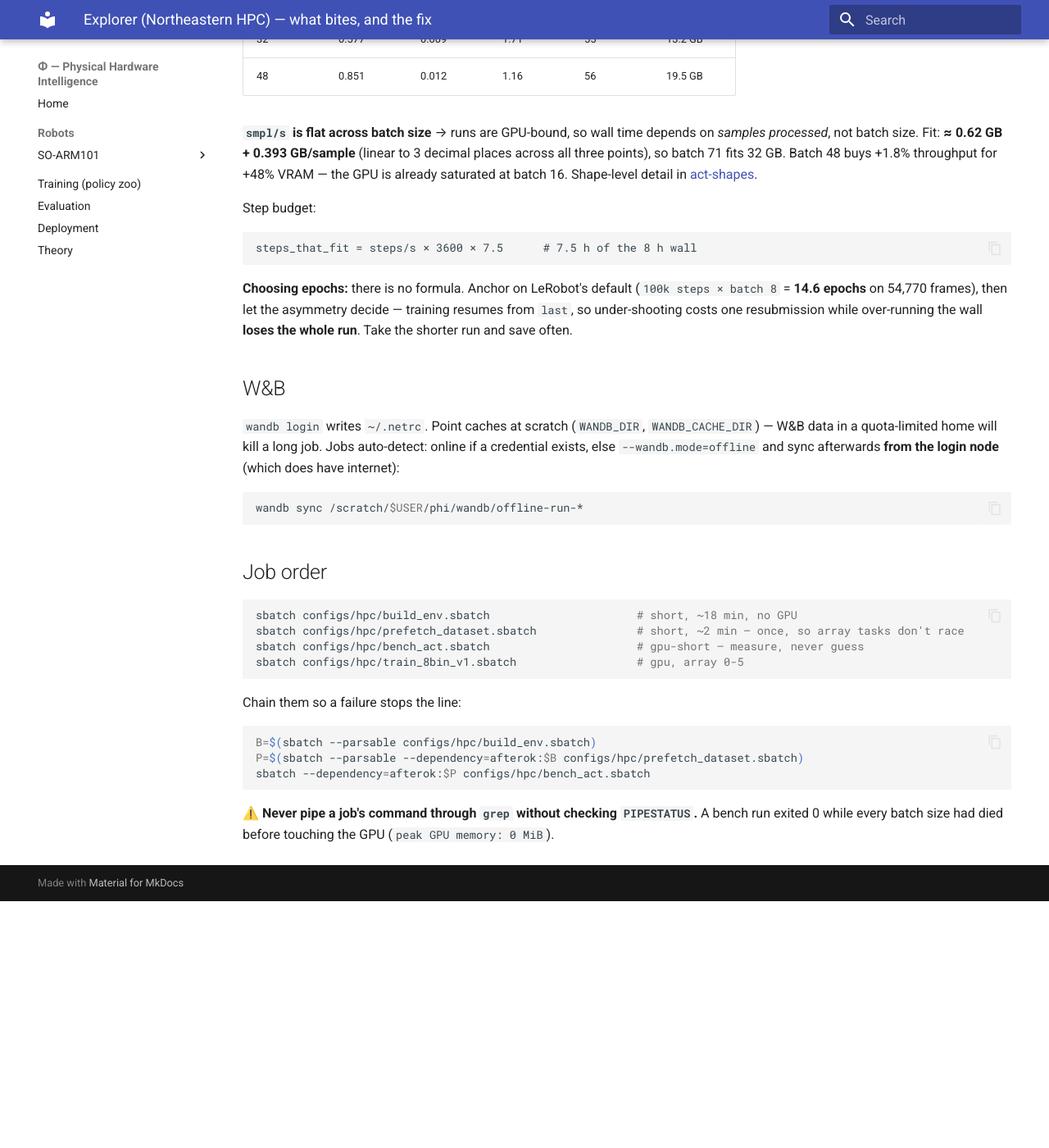
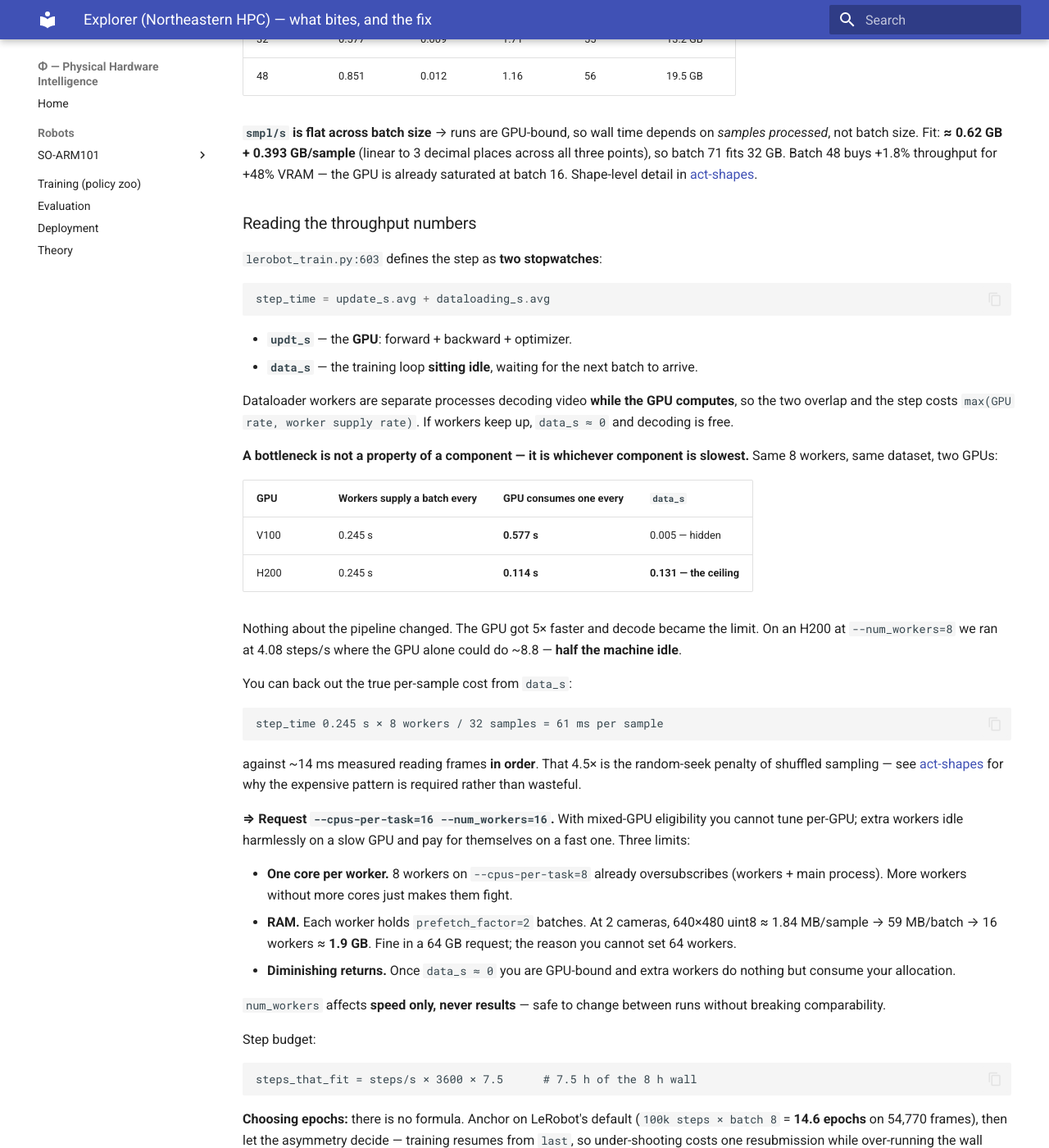
Before and after one commit to physical-hardware-intelligence/phi, an MkDocs documentation site: the page built from docs/hpc/explorer.md, in a window 1280 px wide and 1400 px high, scrolled down 2684 px. Shown: the whole window at 82% size. Built offline with MkDocs 1.6.1 and Material for MkDocs 9.7.7, drawn with Linux system fonts in a browser that asks for light colours; before the commit the page ends 3783 px from its top, so only the background shows below that.

Commit message:
docs: what a training sample is, and how to read updt_s / data_s
Two pieces of knowledge that kept coming up, filed where each belongs rather
than duplicated.

act-shapes gains "What one training sample is":
- a sample is ONE FRAME, not an episode. batch 32 = 32 timesteps, typically from
  32 different episodes at unrelated moments. The dataset is a flat table of
  54,770 rows, not a list of 89 episodes.
- an epoch is one pass over frames (epochs = samples / num_frames), so
  34,000 steps x 32 / 54,770 = 19.9.
- the log's `ep:` field is NOT an episode count. It is derived as
  samples / (num_frames / num_episodes), i.e. "episodes' worth of frames".
  At epch 0.58 you have seen 58% of every episode, not 52 whole ones.
- why shuffled sampling costs ~61 ms/sample against ~14 ms read in order: each
  sample is an independent AV1 keyframe seek. Reading sequentially would be 4.5x
  cheaper and would ruin training, since 32 consecutive frames are one redundant
  gradient wearing a batch's costume. The expensive pattern is the price of a
  diverse gradient.

explorer.md gains "Reading the throughput numbers":
- updt_s is the GPU; data_s is the loop sitting idle waiting for a batch. Workers
  decode while the GPU computes, so a step costs max(GPU rate, supply rate).
- a bottleneck is not a property of a component, it is whichever is slowest.
  Same 8 workers and the same dataset: data_s 0.005 on a V100 (0.577 s step),
  0.131 on an H200 (0.114 s step). Nothing changed but GPU speed.
- back-calculating per-sample cost from data_s, and the three ceilings on adding
  workers: one core each, prefetch RAM, and diminishing returns once data_s ~ 0.
- recommends --cpus-per-task=16 --num_workers=16 for the next batch, and notes
  num_workers affects speed only so it never breaks comparability.

Experiment write-up records the live findings: the H200 worker shortfall (left
alone, since those runs finish in 2.3 h of an 8 h wall), the QOS cap of 4
concurrent jobs per user, and ~7 min startup from three cold torch imports in
_preflight.sh. Config table no longer claims 8 workers is universally right.

Co-Authored-By: Claude Opus 5 <noreply@anthropic.com>

````diff
--- a/docs/hpc/explorer.md
+++ b/docs/hpc/explorer.md
@@ -92,6 +92,44 @@ V100-SXM2-32GB · 2 cameras @ 640×480 · chunk 100 · `num_workers=8` · pyav:
 
 **`smpl/s` is flat across batch size** → runs are GPU-bound, so wall time depends on *samples processed*, not batch size. Fit: **≈ 0.62 GB + 0.393 GB/sample** (linear to 3 decimal places across all three points), so batch 71 fits 32 GB. Batch 48 buys +1.8% throughput for +48% VRAM — the GPU is already saturated at batch 16. Shape-level detail in [act-shapes](../theory/act-shapes.md).
 
+### Reading the throughput numbers
+
+`lerobot_train.py:603` defines the step as **two stopwatches**:
+
+```python
+step_time = update_s.avg + dataloading_s.avg
+```
+
+- **`updt_s`** — the **GPU**: forward + backward + optimizer.
+- **`data_s`** — the training loop **sitting idle**, waiting for the next batch to arrive.
+
+Dataloader workers are separate processes decoding video **while the GPU computes**, so the two overlap and the step costs `max(GPU rate, worker supply rate)`. If workers keep up, `data_s ≈ 0` and decoding is free.
+
+**A bottleneck is not a property of a component — it is whichever component is slowest.** Same 8 workers, same dataset, two GPUs:
+
+| GPU | Workers supply a batch every | GPU consumes one every | `data_s` |
+|---|---|---|---|
+| V100 | 0.245 s | **0.577 s** | 0.005 — hidden |
+| H200 | 0.245 s | **0.114 s** | **0.131 — the ceiling** |
+
+Nothing about the pipeline changed. The GPU got 5× faster and decode became the limit. On an H200 at `--num_workers=8` we ran at 4.08 steps/s where the GPU alone could do ~8.8 — **half the machine idle**.
+
+You can back out the true per-sample cost from `data_s`:
+
+```
+step_time 0.245 s × 8 workers / 32 samples = 61 ms per sample
+```
+
+against ~14 ms measured reading frames **in order**. That 4.5× is the random-seek penalty of shuffled sampling — see [act-shapes](../theory/act-shapes.md#what-one-training-sample-is) for why the expensive pattern is required rather than wasteful.
+
+**⇒ Request `--cpus-per-task=16 --num_workers=16`.** With mixed-GPU eligibility you cannot tune per-GPU; extra workers idle harmlessly on a slow GPU and pay for themselves on a fast one. Three limits:
+
+- **One core per worker.** 8 workers on `--cpus-per-task=8` already oversubscribes (workers + main process). More workers without more cores just makes them fight.
+- **RAM.** Each worker holds `prefetch_factor=2` batches. At 2 cameras, 640×480 uint8 ≈ 1.84 MB/sample → 59 MB/batch → 16 workers ≈ **1.9 GB**. Fine in a 64 GB request; the reason you cannot set 64 workers.
+- **Diminishing returns.** Once `data_s ≈ 0` you are GPU-bound and extra workers do nothing but consume your allocation.
+
+`num_workers` affects **speed only, never results** — safe to change between runs without breaking comparability.
+
 Step budget:
 
 ```
````
Also changed, not shown: docs/theory/act-shapes.md (+19 -0 lines), experiments/2026-08-04_act-8bin-6run.md (+9 -1 lines).
